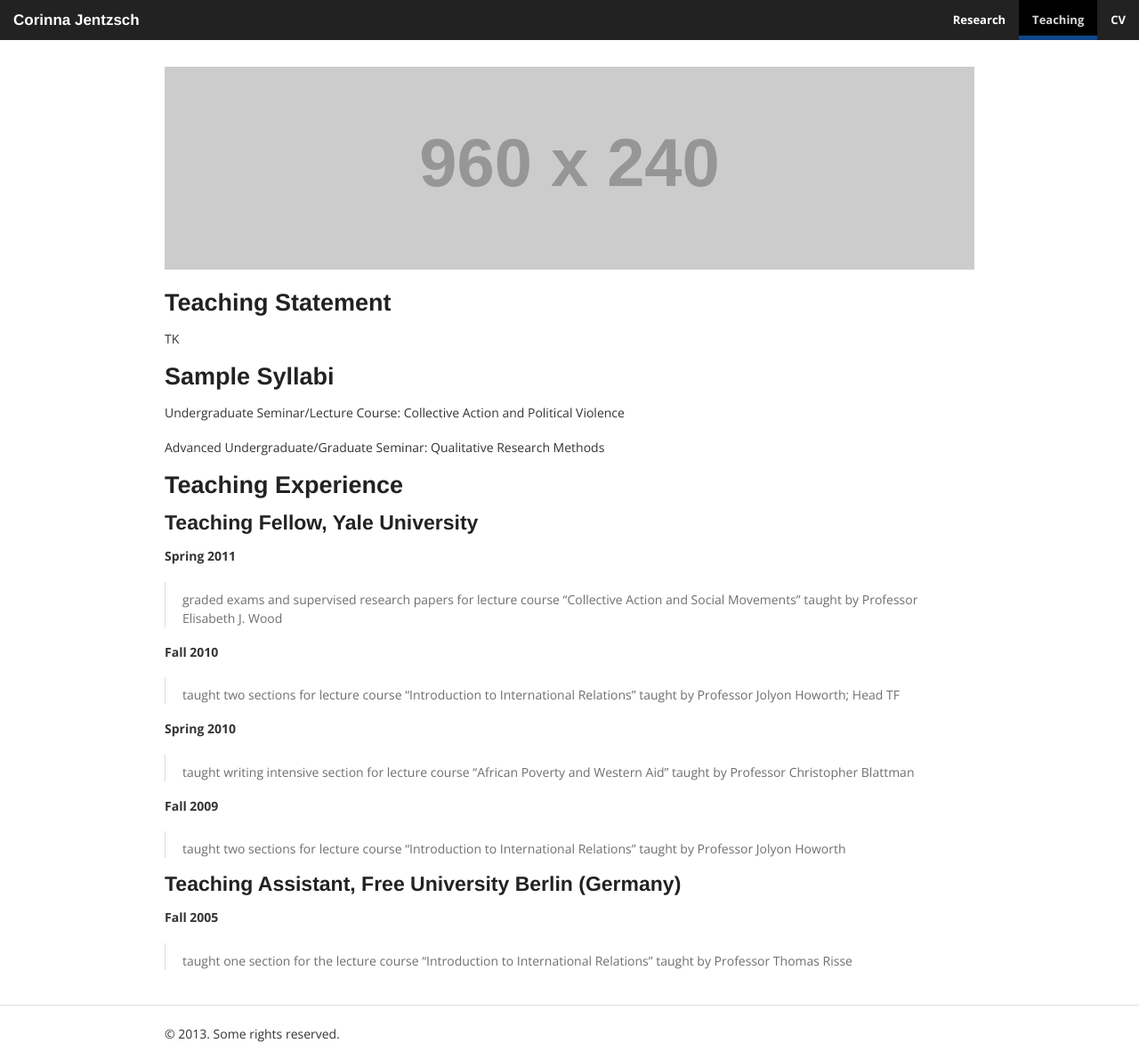
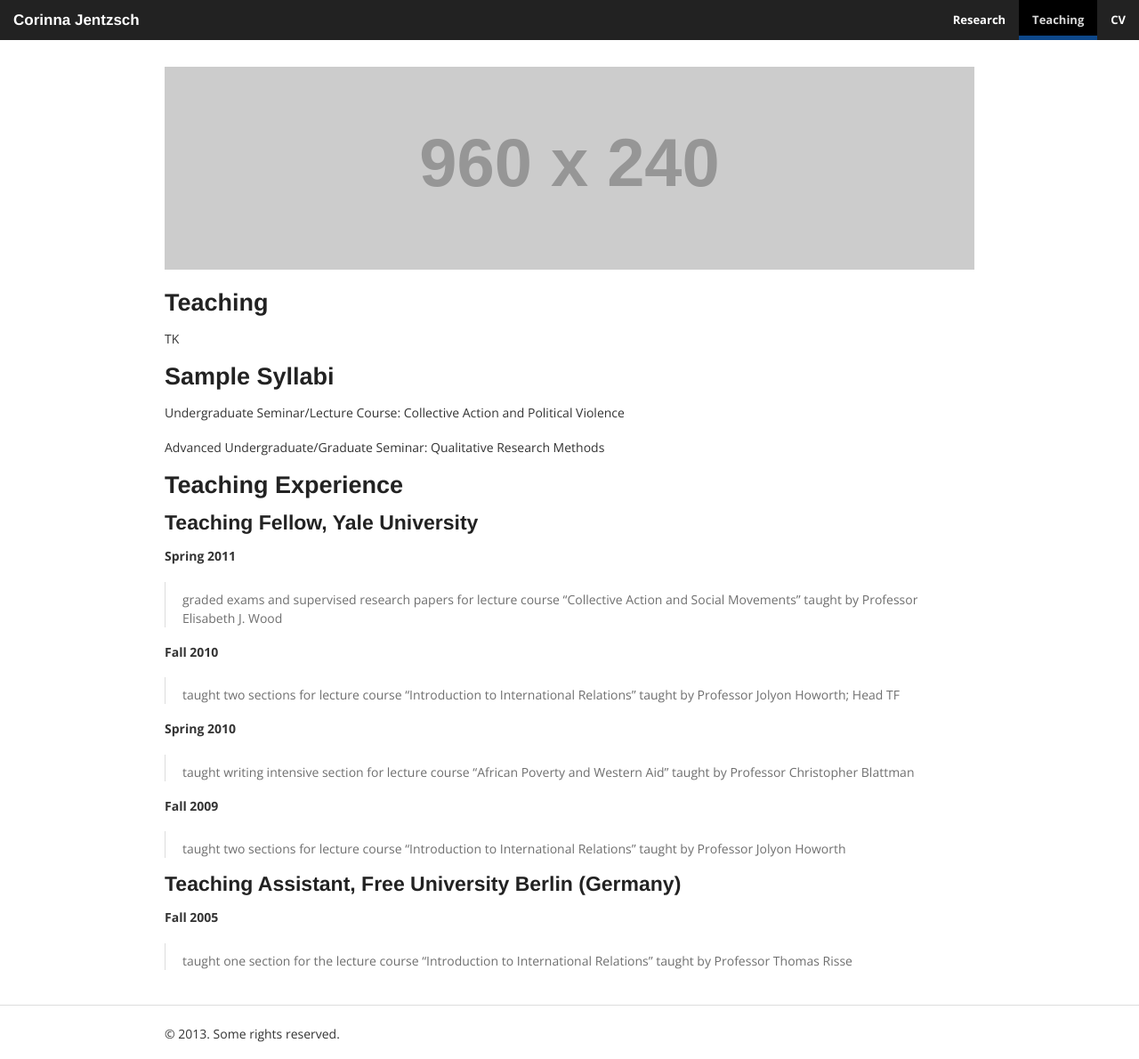
Before and after one commit to corinnajentzsch/corinnajentzsch.github.io, a Jekyll site: the page built from teaching.md, in a window 1280 px wide. Shown: the whole page at 89% size. Built offline with Jekyll 4.4.1, drawn with Linux system fonts in a browser that asks for light colours; nearby versions of some CDN libraries; library files that are not in the unit come from our copies.

Commit message:
Updated teaching.md

```diff
--- a/teaching.md
+++ b/teaching.md
@@ -4,7 +4,7 @@ title: Teaching
 published: true
 ---
 
-### Teaching Statement
+### Teaching
 
 TK
 
```
